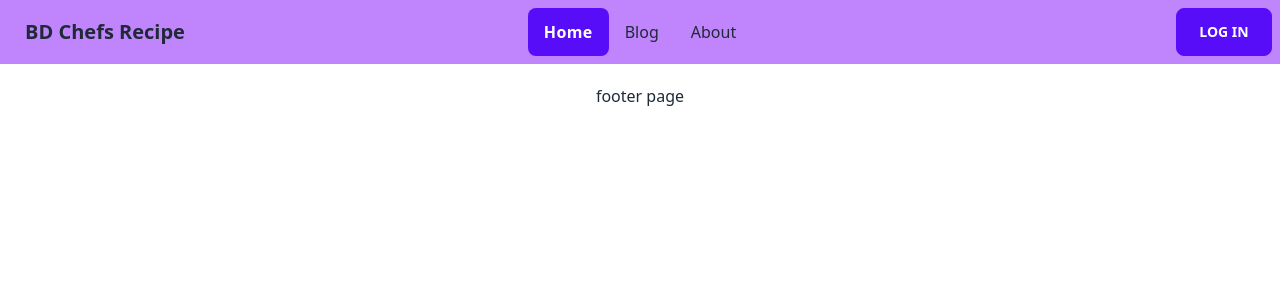
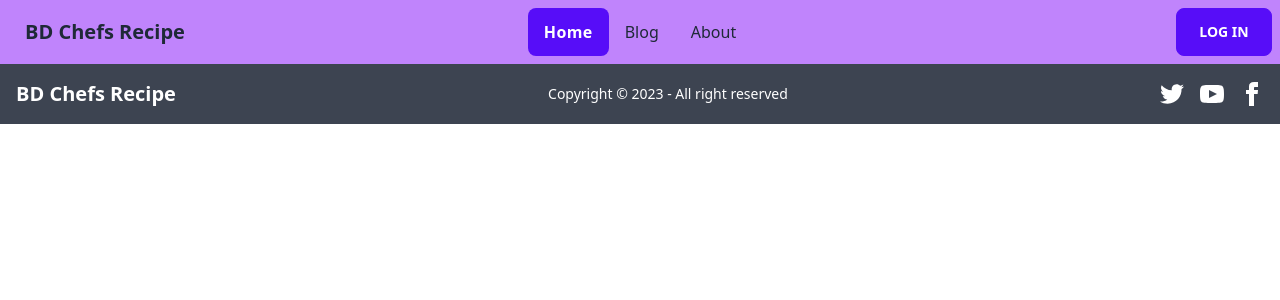
Before and after one commit to sayed8901/BD-Chef-Recipe-Client, a React (Vite) app: page / in a window 1280 px wide. Shown: the top 300 px of the page. Built offline with nearby package versions, Linux system fonts and the light colour scheme; no server answers.

Commit message:
footer modified.

```diff
--- a/src/components/ErrorPage.jsx
+++ b/src/components/ErrorPage.jsx
@@ -17,7 +17,7 @@
         <div>
           <div className="text-red-500">
             <h1 className="text-7xl font-bold">Oops!</h1>
-            <h1 className="text-5xl font-bold">Error Occured!!</h1>
+            <h1 className="pt-4 text-3xl font-bold">Error Occurred!! Page not found!!!</h1>
           </div>
           <p className="py-6 text-2xl ">
             You May check the path or route & try again
--- a/src/components/Footer.jsx
+++ b/src/components/Footer.jsx
@@ -1,11 +1,54 @@
-import React from 'react';
+import React from "react";
+import { Link } from "react-router-dom";
 
 const Footer = () => {
-    return (
-        <div className='text-center my-5'>
-            footer page
-        </div>
-    );
+  return (
+    <footer className="footer items-center justify-between p-4 bg-neutral text-neutral-content">
+      <div className="items-center grid-flow-col">
+        <Link to={"/about"} className="normal-case text-xl font-bold">
+          BD Chefs Recipe
+        </Link>
+      </div>
+      <div className="items-center grid-flow-col">
+        <p>Copyright © 2023 - All right reserved</p>
+      </div>
+      <div className="grid-flow-col gap-4 md:place-self-center md:justify-self-end">
+        <a>
+          <svg
+            xmlns="http://www.w3.org/2000/svg"
+            width="24"
+            height="24"
+            viewBox="0 0 24 24"
+            className="fill-current"
+          >
+            <path d="M24 4.557c-.883.392-1.832.656-2.828.775 1.017-.609 1.798-1.574 2.165-2.724-.951.564-2.005.974-3.127 1.195-.897-.957-2.178-1.555-3.594-1.555-3.179 0-5.515 2.966-4.797 6.045-4.091-.205-7.719-2.165-10.148-5.144-1.29 2.213-.669 5.108 1.523 6.574-.806-.026-1.566-.247-2.229-.616-.054 2.281 1.581 4.415 3.949 4.89-.693.188-1.452.232-2.224.084.626 1.956 2.444 3.379 4.6 3.419-2.07 1.623-4.678 2.348-7.29 2.04 2.179 1.397 4.768 2.212 7.548 2.212 9.142 0 14.307-7.721 13.995-14.646.962-.695 1.797-1.562 2.457-2.549z"></path>
+          </svg>
+        </a>
+        <a>
+          <svg
+            xmlns="http://www.w3.org/2000/svg"
+            width="24"
+            height="24"
+            viewBox="0 0 24 24"
+            className="fill-current"
+          >
+            <path d="M19.615 3.184c-3.604-.246-11.631-.245-15.23 0-3.897.266-4.356 2.62-4.385 8.816.029 6.185.484 8.549 4.385 8.816 3.6.245 11.626.246 15.23 0 3.897-.266 4.356-2.62 4.385-8.816-.029-6.185-.484-8.549-4.385-8.816zm-10.615 12.816v-8l8 3.993-8 4.007z"></path>
+          </svg>
+        </a>
+        <a>
+          <svg
+            xmlns="http://www.w3.org/2000/svg"
+            width="24"
+            height="24"
+            viewBox="0 0 24 24"
+            className="fill-current"
+          >
+            <path d="M9 8h-3v4h3v12h5v-12h3.642l.358-4h-4v-1.667c0-.955.192-1.333 1.115-1.333h2.885v-5h-3.808c-3.596 0-5.192 1.583-5.192 4.615v3.385z"></path>
+          </svg>
+        </a>
+      </div>
+    </footer>
+  );
 };
 
 export default Footer;
```
